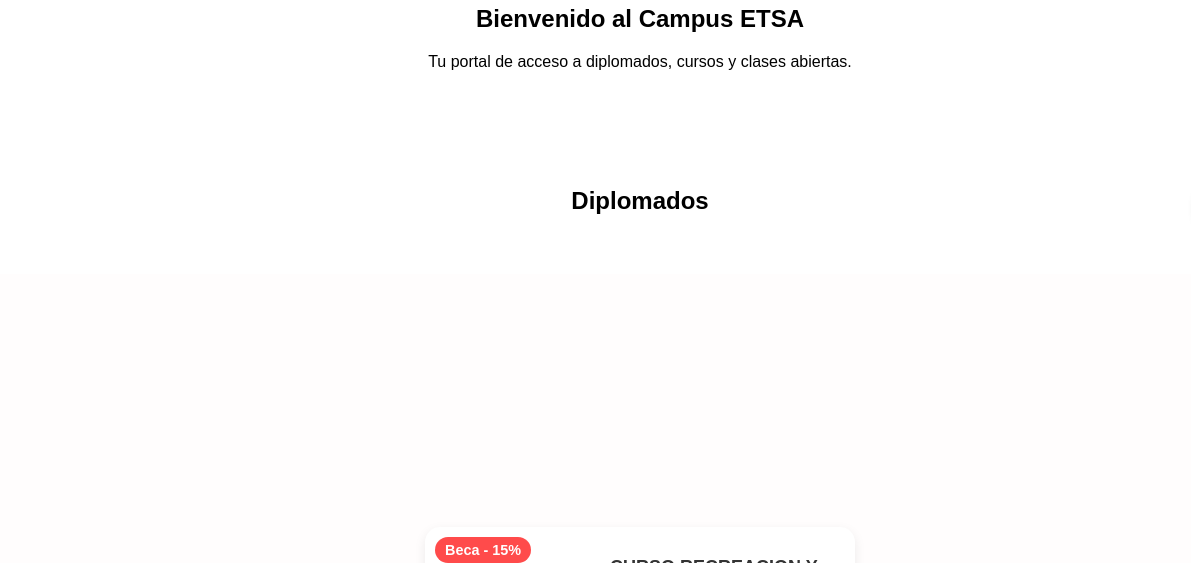
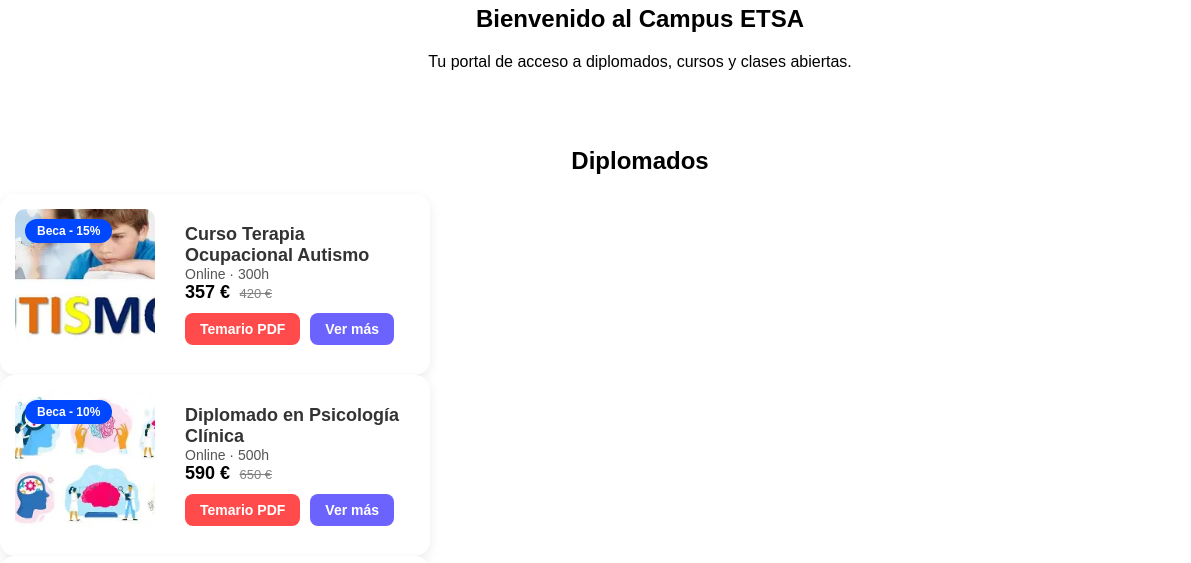
Before and after one commit to FundacionEsta/campusEtsa, a plain HTML site: page index.html in a window 1280 px wide. Shown: the part 540-1103 px from the top of the page, 0-1191 px from the left. Drawn offline with Linux system fonts and the light colour scheme.

Commit message:
(ESTA-v1.0.2): se mejora la interfas para movil

```diff
--- a/ESTSdiseño.css
+++ b/ESTSdiseño.css
@@ -47,7 +47,8 @@ nav a, nav button {
     border: none;
     cursor: pointer;
     background-color: rgb(184, 0, 0);
-    padding: 20px 20px;
+    padding:
+     20px;
     transition: background-color 0.3s ease, color 0.3s ease;
 
 }
@@ -446,11 +447,11 @@ footer .social a {
 .mision {
 
     top: 100px;
-    font-size: medium;
+    font-size: small;
     border-radius: 20px;
     box-shadow: 0 4px 12px rgba(0,0,0,0.08);
     position: center;
-    background-color: #a49fffff;
+    background-color: rgb(141, 0, 0);
     color: white;
     padding: 10px 15px;
     border: 15xp;
--- a/index.html
+++ b/index.html
@@ -95,14 +95,48 @@
         <p>Tu portal de acceso a diplomados, cursos y clases abiertas.</p>
     </section>
 
-    <section id="diplomados" class="section">
-        <h2>Diplomados</h2>
-        <div id="diplomados-list">
 
+<center><h2>Diplomados</h2></center>
+
+    <div class="cursos-container">
+    <div class="curso-card">
+        <div style="position: relative;">
+            <img src="autismo.png" alt="Curso Autismo">
+            <span class="badge">Beca - 15%</span>
         </div>
-    </section>
+        <div class="curso-info">
+            <h3>Curso Terapia Ocupacional Autismo</h3>
+            <div class="curso-detalles">Online · 300h</div>
+            <div>
+                <span class="precio">357 €</span>
+                <span class="precio-anterior">420 €</span>
+            </div>
+            <div class="botones">
+                <button class="btn btn-pdf">Temario PDF</button>
+                <button class="btn btn-vermas">Ver más</button>
+            </div>
+        </div>
+    </div>
 
-<div class="curso-container"  data-type="diplomado">
+    <div class="curso-card">
+        <div style="position: relative;">
+            <img src="pscologia.png" alt="Diplomado Psicología">
+            <span class="badge">Beca - 10%</span>
+        </div>
+        <div class="curso-info">
+            <h3>Diplomado en Psicología Clínica</h3>
+            <div class="curso-detalles">Online · 500h</div>
+            <div>
+                <span class="precio">590 €</span>
+                <span class="precio-anterior">650 €</span>
+            </div>
+            <div class="botones">
+                <button class="btn btn-pdf">Temario PDF</button>
+                <button class="btn btn-vermas">Ver más</button>
+            </div>
+        </div>
+    </div>
+</div>
 
     <div class="curso-card">
     <span class="etiqueta-descuento">Beca - 15%</span>
```
